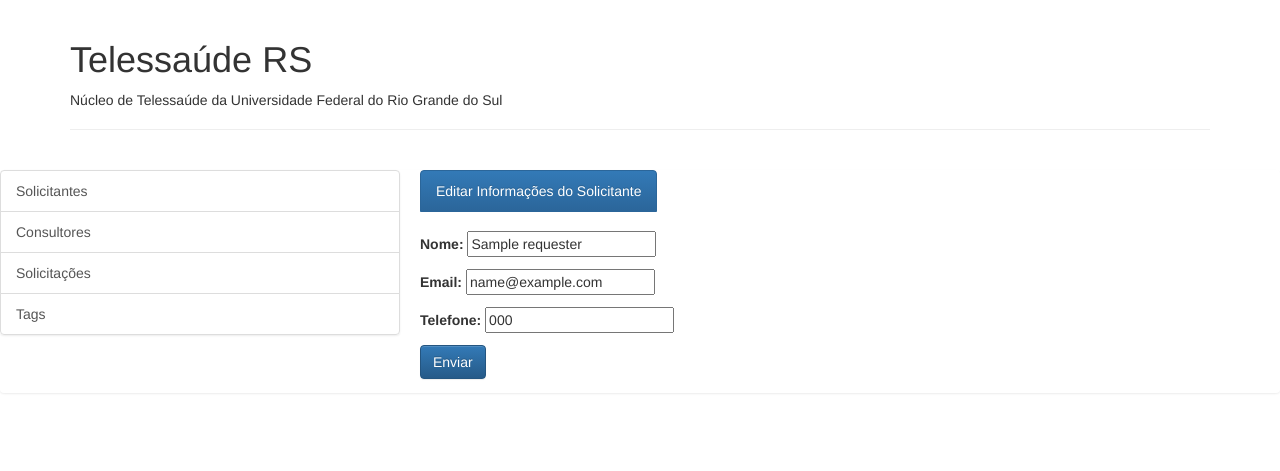
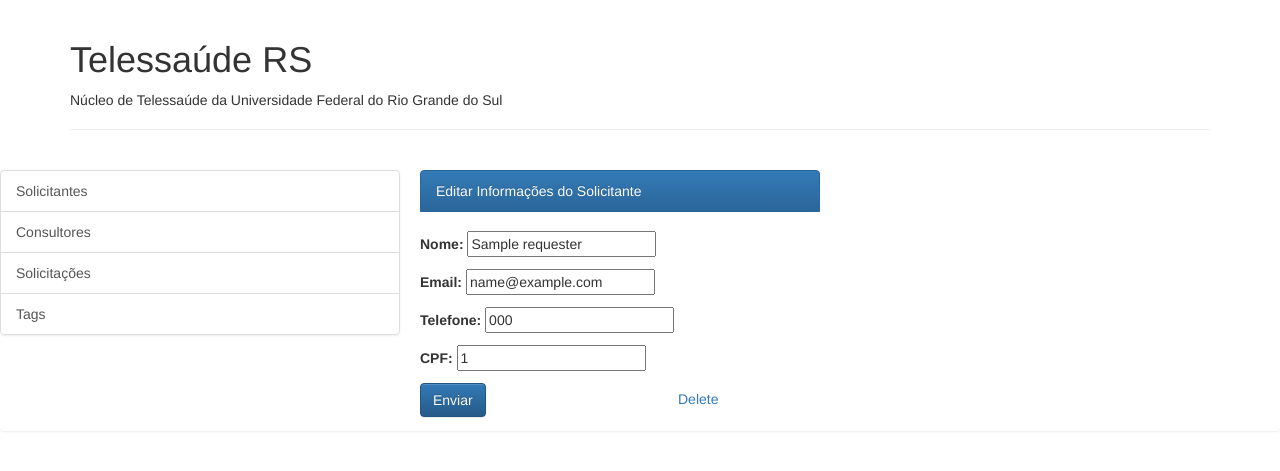
Before and after one commit to Biazus/teleconsultoria, a Django app: a page that uses core/templates/core/requester_form.html in a window 1280 px wide. Shown: the top 471 px of the page. Run offline with Django 3.2, Linux system fonts and the light colour scheme; tables that the repository leaves empty hold one stand-in row (values such as "Sample post"); some libraries are stand-ins or nearby versions.

Commit message:
Possible to remove requesters

```diff
--- a/core/models.py
+++ b/core/models.py
@@ -12,6 +12,7 @@ class Requester(models.Model):
     #requester_phone = models.CharField(max_length=18, blank=True, verbose_name='Telefone')
     phone_regex = RegexValidator(regex=r'^\+?1?\d{9,15}$', message="Número de telefone deve ter o formato: '+999999999' ou: '999999999' (min: 9 e max: 15 caracteres).")
     requester_phone = models.CharField(max_length=20, validators=[phone_regex], blank=True, verbose_name='Telefone')
+    requester_CPF = models.IntegerField(max_length=11, verbose_name='CPF', unique=True)
 
     def get_absolute_url(self):
        return reverse('requester_update', args=[str(self.id)])
@@ -64,8 +65,8 @@ class Request(models.Model):
         ordering = ['request_id']
 
 class Tag(models.Model):
-    tag_id = models.AutoField(primary_key=True)
-    tag_name = models.CharField(max_length=45, verbose_name='Nome da Tag')
+    tag_id = models.AutoField(primary_key=True, )
+    tag_name = models.CharField(max_length=45, unique=True, verbose_name='Nome da Tag')
     requests = models.ManyToManyField("Request")
 
     def get_absolute_url(self):
--- a/core/templates/core/consultant_form.html
+++ b/core/templates/core/consultant_form.html
@@ -2,7 +2,7 @@
 
 {% block content %}
     <div class="list-group">
-        <a class="list-group-item active" style="display: inline-block">
+        <a class="list-group-item active" style="display: inline-block; width: 400px">
         {% if object %}
                 Editar Informações do Consultor {{ object.title }}
         {% else %}
--- a/core/templates/core/consultant_list.html
+++ b/core/templates/core/consultant_list.html
@@ -1,7 +1,7 @@
 {% extends "base.html" %}
 
 {% block content %}
-    <div class="list-group" style="display: inline-block">
+    <div class="list-group" style="display: inline-block; width: 400px">
         <a class="list-group-item active">Consultores do Telessaúde</a>
         {% for consultant in object_list %}
                 <a class="list-group-item"  href="{% url 'consultant_update' consultant.pk %}">{{ consultant.consultant_name }}</a>
--- a/core/templates/core/request_form.html
+++ b/core/templates/core/request_form.html
@@ -2,7 +2,7 @@
 {% extends "base.html" %}
 {% block content %}
     <div class="list-group">
-        <a class="list-group-item active" style="display: inline-block">
+        <a class="list-group-item active" style="display: inline-block; width: 400px">
         {% if object %}
                 Editar Solicitação {{ object.title }}
         {% else %}
--- a/core/templates/core/requester_form.html
+++ b/core/templates/core/requester_form.html
@@ -2,7 +2,7 @@
 
 {% block content %}
     <div class="list-group">
-        <a class="list-group-item active" style="display: inline-block">
+        <a class="list-group-item active" style="display: inline-block; width: 400px">
         {% if object %}
                 Editar Informações do Solicitante {{ object.title }}
         {% else %}
@@ -18,6 +18,9 @@
                 <input class="btn btn-primary" type="submit" value="Enviar" />
             </div>
         </form>
+        {% if object %}
+            <a href="{% url 'requester_delete' requester.pk %}">Delete</a>
+        {% endif %}
     </div>
 
 {% endblock %}
--- a/core/templates/core/requester_list.html
+++ b/core/templates/core/requester_list.html
@@ -1,7 +1,7 @@
 {% extends "base.html" %}
 
 {% block content %}
-    <div class="list-group" style="display: inline-block">
+    <div class="list-group" style="display: inline-block; width: 400px">
         <a class="list-group-item active">Pacientes Solicitantes - Telessaúde</a>
         {% for requester in object_list %}
                 <a class="list-group-item"  href="{% url 'requester_update' requester.pk %}">{{ requester.requester_name }}</a>
--- a/core/templates/core/tag_form.html
+++ b/core/templates/core/tag_form.html
@@ -2,7 +2,7 @@
 
 {% block content %}
     <div class="list-group">
-        <a class="list-group-item active" style="display: inline-block">
+        <a class="list-group-item active" style="display: inline-block; width: 400px">
         {% if object %}
                 Editar Tag
         {% else %}
--- a/core/templates/core/tag_list.html
+++ b/core/templates/core/tag_list.html
@@ -1,7 +1,7 @@
 {% extends "base.html" %}
 
 {% block content %}
-    <div class="list-group" style="display: inline-block">
+    <div class="list-group" style="display: inline-block; width: 400px">
         <a class="list-group-item active">Tags para solicitações</a>
         {% for tag in object_list %}
                 <a class="list-group-item"  href="{% url 'tag_update' tag.pk %}">{{ tag.tag_name }}</a>
--- a/core/views/requester_views.py
+++ b/core/views/requester_views.py
@@ -1,8 +1,9 @@
 from django.views.generic import TemplateView,ListView
 from django.views.generic.edit import CreateView, UpdateView, DeleteView
 from django.core.urlresolvers import reverse_lazy
+from django.http import HttpResponseRedirect
 
-from core.models import Requester
+from core.models import Requester, Request
 
 class RequesterList(ListView):
     model = Requester
@@ -10,13 +11,24 @@ class RequesterList(ListView):
 class RequesterCreate(CreateView):
     model = Requester
     success_url = reverse_lazy('requester_list')
-    fields = ['requester_name', 'requester_email', 'requester_phone']
+    fields = ['requester_name', 'requester_email', 'requester_phone', 'requester_CPF']
 
 class RequesterUpdate(UpdateView):
     model = Requester
     success_url = reverse_lazy('requester_list')
-    fields = ['requester_name', 'requester_email', 'requester_phone']
+    fields = ['requester_name', 'requester_email', 'requester_phone', 'requester_CPF']
 
 class RequesterDelete(DeleteView):
     model = Requester
     success_url = reverse_lazy('requester_list')
+    fields = ['requester_name', 'requester_email', 'requester_phone']
+
+    def delete(self, request, *args, **kwargs):
+        has_requests = Request.objects.filter(requester_id=kwargs.get('pk'))
+        if not has_requests:
+            requester = Requester.objects.get(requester_id=kwargs.get('pk'))
+            requester.delete()
+            return HttpResponseRedirect(self.success_url)
+        else:
+            #Informar que nao é possível deletar usuário com solicitações pendentes
+            return HttpResponseRedirect(self.success_url)
```
Also changed, not shown: core/templates/core/request_list.html (+7 -5 lines), core/templates/core/requester_delete.html (deleted, +0 -12 lines).
